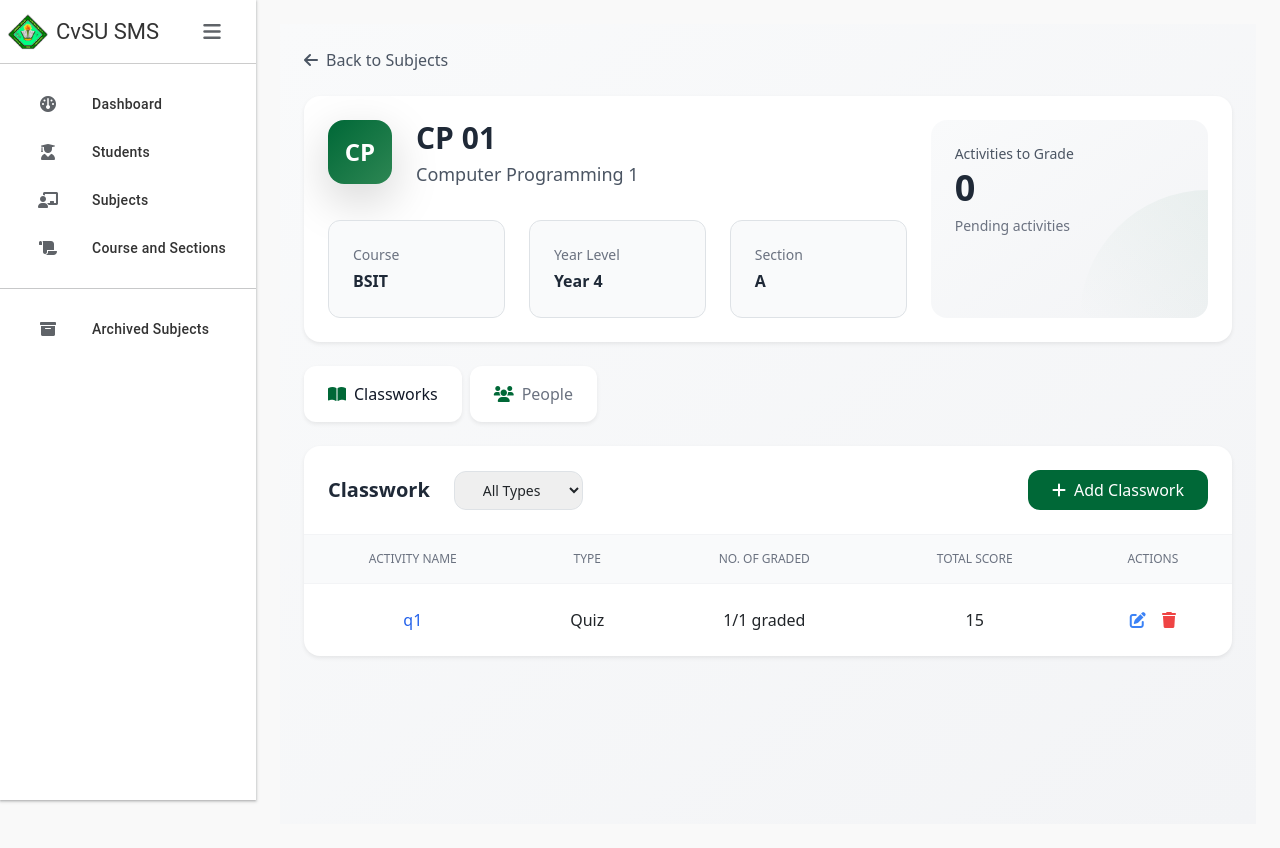
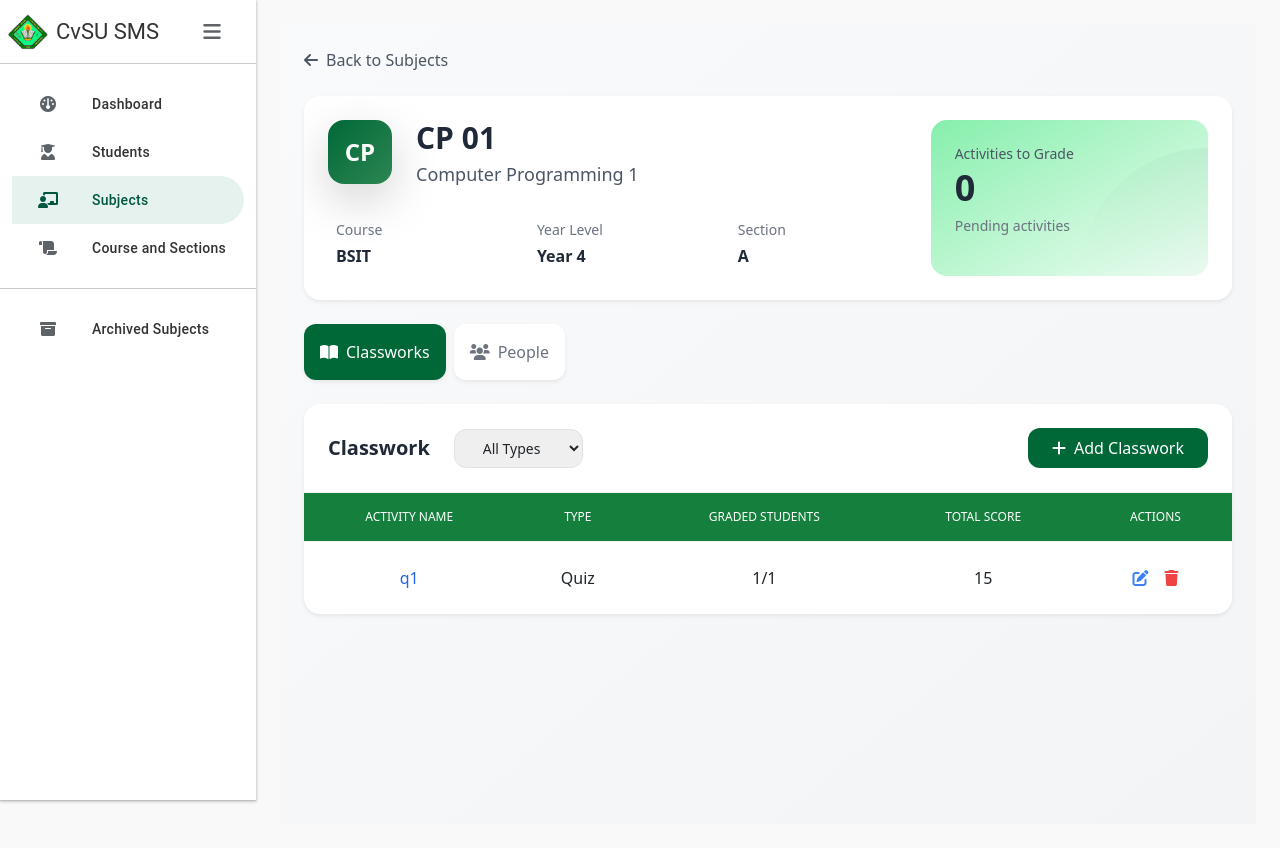
Before and after one commit to yowrexd/Student-Management-System, a Django app: a page that uses SMSapp/templates/base.html in a window 1280 px wide. Run offline with Django 5.2, Linux system fonts and the light colour scheme; data comes from the database, SQL or seed files in the repository; both versions use the stored data as it was after the commit; some libraries are stand-ins or nearby versions.

Commit message:
css tweaks

```diff
--- a/SMSapp/templates/base.html
+++ b/SMSapp/templates/base.html
@@ -173,7 +173,7 @@
                     </div>
                     <span class="nav-text">Students</span>
                 </a>
-                <a href="{% url 'subjects' %}" class="nav-link flex items-center {% if request.path == '/subjects/' %}active{% endif %}">
+                <a href="{% url 'subjects' %}" class="nav-link flex items-center {% if request.resolver_match.url_name == 'subjects' or request.resolver_match.url_name == 'subject_info' or request.resolver_match.url_name == 'grades' %}active{% endif %}">
                     <div class="nav-icon">
                         <i class="fas fa-chalkboard-teacher"></i>
                     </div>
--- a/SMSapp/templates/index.html
+++ b/SMSapp/templates/index.html
@@ -6,7 +6,6 @@
     <!-- Welcome Header -->
     <div class="mb-8">
         <h1 class="text-3xl font-bold text-[#006837]">Dashboard</h1>
-        <p class="text-gray-600 mt-1">Welcome back {% comment %}{{ request.user.username }}{% endcomment %} </p>
     </div>
 
     <!-- Primary Stats Grid -->
@@ -90,7 +89,7 @@
             <h3 class="text-lg font-semibold text-gray-800 mb-4">Students per Course</h3>
             <div class="space-y-4">
                 {% for course in course_stats %}
-                <div class="flex items-center justify-between">
+                <div class="flex items-center justify-between gap-8">
                     <div class="flex items-center gap-3">
                         <div class="w-8 h-8 rounded-lg bg-[#006837]/10 flex items-center justify-center text-[#006837]">
                             <i class="fas fa-graduation-cap"></i>
@@ -101,8 +100,7 @@
                         </div>
                     </div>
                     <div class="text-right">
-                        <p class="font-bold text-gray-800">{{ course.student_count }}</p>
-                        <p class="text-xs text-gray-500">Students</p>
+                        <p class="font-bold text-3xl text-gray-800">{{ course.student_count }}</p>
                     </div>
                 </div>
                 {% endfor %}
--- a/SMSapp/templates/subjectinfo.html
+++ b/SMSapp/templates/subjectinfo.html
@@ -29,16 +29,16 @@
                     </div>
 
                     <!-- Subject Details Grid -->
-                    <div class="grid grid-cols-3 gap-4 mt-8">
-                        <div class="p-4 rounded-xl bg-gray-50 border border-gray-100">
+                    <div class="grid grid-cols-3 gap-4 mt-4">
+                        <div class="p-2">
                             <p class="text-sm text-gray-500 mb-1">Course</p>
                             <p class="font-semibold text-gray-800">{{ subject.course.course_abv }}</p>
                         </div>
-                        <div class="p-4 rounded-xl bg-gray-50 border border-gray-100">
+                        <div class="p-2 rounded-xl">
                             <p class="text-sm text-gray-500 mb-1">Year Level</p>
                             <p class="font-semibold text-gray-800">Year {{ subject.year_level }}</p>
                         </div>
-                        <div class="p-4 rounded-xl bg-gray-50 border border-gray-100">
+                        <div class="p-2">
                             <p class="text-sm text-gray-500 mb-1">Section</p>
                             <p class="font-semibold text-gray-800">{{ subject.section }}</p>
                         </div>
@@ -46,7 +46,7 @@
                 </div>
 
                 <!-- Stats Card -->
-                <div class="bg-gradient-to-br from-gray-50 to-gray-100 rounded-2xl p-6 relative overflow-hidden">
+                <div class="bg-gradient-to-br from-green-300 to-green-50 rounded-2xl p-6 relative overflow-hidden">
                     <div class="relative z-10">
                         <p class="text-sm font-medium text-gray-600 mb-1">Activities to Grade</p>
                         <h3 class="text-4xl font-bold text-gray-800">
@@ -63,13 +63,13 @@
     <!-- Navigation Tabs -->
     <div class="flex gap-2 mb-6">
         <button id="classworkBtn"
-                class="px-6 py-3 rounded-xl font-medium transition-all duration-200 bg-white shadow-sm hover:shadow-md flex items-center gap-2">
-            <i class="fas fa-book-open text-[#006837]"></i>
+                class="px-3 py-3 rounded-xl font-medium transition-all duration-200 bg-white shadow-sm hover:shadow-md flex items-center gap-2">
+            <i class="fas fa-book-open"></i>
             <span>Classworks</span>
         </button>
         <button id="studentsBtn"
-                class="px-6 py-3 rounded-xl font-medium transition-all duration-200 bg-white shadow-sm hover:shadow-md flex items-center gap-2">
-            <i class="fas fa-users text-[#006837]"></i>
+                class="px-3 py-3 rounded-xl font-medium transition-all duration-200 bg-white shadow-sm hover:shadow-md flex items-center gap-2">
+            <i class="fas fa-users"></i>
             <span>People</span>
         </button>
     </div>
@@ -101,13 +101,13 @@
         <!-- Activities Table with modern styling -->
         <div class="overflow-x-auto">
             <table class="w-full">
-                <thead class="bg-gray-50 border-b border-gray-100">
+                <thead class="bg-green-700 border-b border-gray-100">
                     <tr>
-                        <th class="px-6 py-3 text-center text-xs font-medium text-gray-500 uppercase">Activity Name</th>
-                        <th class="px-6 py-3 text-center text-xs font-medium text-gray-500 uppercase">Type</th>
-                        <th class="px-6 py-3 text-center text-xs font-medium text-gray-500 uppercase">No. of graded</th>
-                        <th class="px-6 py-3 text-center text-xs font-medium text-gray-500 uppercase">Total Score</th>
-                        <th class="px-6 py-3 text-center text-xs font-medium text-gray-500 uppercase">Actions</th>
+                        <th class="px-6 py-3 text-center text-xs font-medium text-white uppercase">Activity Name</th>
+                        <th class="px-6 py-3 text-center text-xs font-medium text-white uppercase">Type</th>
+                        <th class="px-6 py-3 text-center text-xs font-medium text-white uppercase">Graded Students</th>
+                        <th class="px-6 py-3 text-center text-xs font-medium text-white uppercase">Total Score</th>
+                        <th class="px-6 py-3 text-center text-xs font-medium text-white uppercase">Actions</th>
                     </tr>
                 </thead>
                 <tbody class="divide-y divide-gray-100">
@@ -126,7 +126,7 @@
                         </td>
                         <td class="px-6 py-4 text-center">{{ activity.activity_type }}</td>
                         <td class="px-6 py-4 text-center">
-                            {{ activity.graded_count }}/{{ total_students }} graded
+                            {{ activity.graded_count }}/{{ total_students }}
                             {% if activity.is_pending %}
                                 <span class="text-yellow-600 text-xs">
                                     ({{ total_students|sub:activity.graded_count }} pending)
@@ -140,10 +140,6 @@
                             <button onclick="editActivity({{ activity.activity_id }})" class="text-blue-500 hover:text-blue-300 mr-3"><i class="fas fa-edit"></i></button>
                             <button onclick="deleteActivity({{ activity.activity_id }})" class="text-red-500 hover:text-red-300"><i class="fas fa-trash"></i></button>
                         </td>
-                    </tr>
-                    {% empty %}
-                    <tr>
-                        <td colspan="4" class="px-6 py-4 text-center text-gray-500">No classwork available</td>
                     </tr>
                     {% endfor %}
                 </tbody>
@@ -286,22 +282,19 @@
         <!-- Students Table -->
         <div class="overflow-x-auto">
             <table class="w-full">
-                <thead class="bg-gray-50 border-b border-gray-100">
+                <thead class="bg-green-700 border-b border-gray-100">
                     <tr>
-                        <th class="px-6 py-3 text-left text-xs font-medium text-gray-500 uppercase">Student ID</th>
-                        <th class="px-6 py-3 text-left text-xs font-medium text-gray-500 uppercase">Name</th>
-                        <th class="px-6 py-3 text-left text-xs font-medium text-gray-500 uppercase">Course</th>
-                        <th class="px-6 py-3 text-left text-xs font-medium text-gray-500 uppercase">Year & Section</th>
-                        <th class="px-6 py-3 text-left text-xs font-medium text-gray-500 uppercase">Actions</th>
+                        <th class="px-6 py-3 text-center text-xs font-medium text-white uppercase">Name</th>
+                        <th class="px-6 py-3 text-center text-xs font-medium text-white uppercase">Student ID</th>
+                        <th class="px-6 py-3 text-center text-xs font-medium text-white uppercase">Course</th>
+                        <th class="px-6 py-3 text-center text-xs font-medium text-white uppercase">Year & Section</th>
+                        <th class="px-6 py-3 text-center text-xs font-medium text-white uppercase">Actions</th>
                     </tr>
                 </thead>
                 <tbody class="divide-y divide-gray-100" id="enrolledStudentsTable">
                     {% for enrollment in enrolled_students %}
                     <tr class="hover:bg-gray-50 transition-colors">
-                        <td class="px-6 py-4 whitespace-nowrap">
-                            <span class="text-sm font-medium text-gray-900">{{ enrollment.student.student_id }}</span>
-                        </td>
-                        <td class="px-6 py-4 whitespace-nowrap">
+                        <td class="px-6 py-4 whitespace-nowrap text-center">
                             <div class="flex items-center">
                                 <div class="h-8 w-8 rounded-full bg-[#006837] flex items-center justify-center text-white font-medium text-sm">
                                     {{ enrollment.student.first_name|slice:":1" }}{{ enrollment.student.last_name|slice:":1" }}
@@ -312,15 +305,18 @@
                                 </div>
                             </div>
                         </td>
-                        <td class="px-6 py-4 whitespace-nowrap">
+                        <td class="px-6 py-4 whitespace-nowrap text-center">
+                            <span class="text-sm font-medium text-gray-900">{{ enrollment.student.student_id }}</span>
+                        </td>
+                        <td class="px-6 py-4 whitespace-nowrap text-center">
                             <span class="inline-flex items-center px-2.5 py-0.5 rounded-full text-xs font-medium bg-green-100 text-green-800">
                                 {{ enrollment.student.course.course_abv }}
                             </span>
                         </td>
-                        <td class="px-6 py-4 whitespace-nowrap text-sm text-gray-500">
+                        <td class="px-6 py-4 whitespace-nowrap text-sm text-gray-500 text-center">
                             Year {{ enrollment.student.year_level }} - {{ enrollment.student.section }}
                         </td>
-                        <td class="px-6 py-4 whitespace-nowrap">
+                        <td class="px-6 py-4 whitespace-nowrap text-center">
                             <button onclick="removeStudent('{{ enrollment.student.student_id }}')"
                                     class="text-red-600 hover:text-red-900 transition-colors">
                                 <i class="fas fa-user-minus"></i>
@@ -413,10 +409,10 @@ const classworkSection = document.getElementById('classworkSection');
 const studentsSection = document.getElementById('studentsSection');
 
 function setActiveButton(activeBtn, inactiveBtn) {
-    activeBtn.classList.add('bg-gray-100', 'text-gray-900');
-    activeBtn.classList.remove('text-gray-500');
-    inactiveBtn.classList.remove('bg-gray-100', 'text-gray-900');
-    inactiveBtn.classList.add('text-gray-500');
+    activeBtn.classList.add('bg-[#006837]', 'text-white');
+    activeBtn.classList.remove('text-gray-500', 'bg-white');
+    inactiveBtn.classList.remove('bg-[#006837]', 'text-white');
+    inactiveBtn.classList.add('text-gray-500', 'bg-white');
 }
 
 classworkBtn.addEventListener('click', function() {
@@ -476,14 +472,38 @@ document.getElementById('classworkForm').addEventListener('submit', function(e)
 function filterActivities() {
     const filterValue = document.getElementById('activityFilter').value;
     const rows = document.querySelectorAll('.activity-row');
+    let hasVisibleRows = false;
 
     rows.forEach(row => {
         if (filterValue === 'all' || row.dataset.type === filterValue) {
             row.style.display = '';
+            hasVisibleRows = true;
         } else {
             row.style.display = 'none';
         }
     });
+
+    // Get the tbody element
+    const tbody = document.querySelector('tbody');
+    const noResultsRow = document.getElementById('noActivitiesRow');
+
+    // If no activities are visible, show the message
+    if (!hasVisibleRows) {
+        if (!noResultsRow) {
+            tbody.insertAdjacentHTML('beforeend', `
+                <tr id="noActivitiesRow">
+                    <td colspan="5" class="px-6 py-4 text-center text-gray-500">
+                        No ${filterValue === 'all' ? 'activities' : filterValue.toLowerCase()} found
+                    </td>
+                </tr>
+            `);
+        } else {
+            noResultsRow.querySelector('td').textContent = `No ${filterValue === 'all' ? 'activities' : filterValue.toLowerCase()} found`;
+            noResultsRow.style.display = '';
+        }
+    } else if (noResultsRow) {
+        noResultsRow.style.display = 'none';
+    }
 }
 
 function editActivity(activityId) {
--- a/SMSapp/templates/subjects.html
+++ b/SMSapp/templates/subjects.html
@@ -20,13 +20,13 @@
     <!-- Subject Cards Grid -->
     <div class="grid grid-cols-1 md:grid-cols-2 lg:grid-cols-3 gap-8">
         {% for subject in subjects %}
-        <div class="relative group bg-white rounded-2xl overflow-hidden transition-all duration-300 hover:-translate-y-1 border border-gray-100 hover:shadow-[0_20px_35px_-10px_rgba(0,104,55,0.1)]">
+        <div class="relative bg-white rounded-2xl overflow-hidden transition-all duration-300 hover:-translate-y-1 border border-gray-100 hover:shadow-[0_20px_35px_-10px_rgba(0,104,55,0.1)]">
             <!-- 3-dots Dropdown Button -->
             <div class="absolute top-6 right-6 z-50 ">
                 <button type="button"
-                        class="p-2 rounded-full transition-colors relative"
+                        class="p-2 rounded-full transition-colors relative group"
                         onclick="event.preventDefault(); toggleDropdown(this)">
-                    <i class="fas fa-ellipsis-v text-gray-600"></i>
+                    <i class="fas fa-ellipsis-v text-gray-900 group-hover:text-gray-700"></i>
                 </button>
                 <div class="absolute right-0 mt-1 w-48 bg-white rounded-xl shadow-xl border border-gray-100 hidden">
                     <button onclick="event.stopPropagation(); editSubject('{{ subject.subject_code }}')"
```
Also changed, not shown: SMSapp/templates/courses.html (+16 -10 lines), SMSapp/templates/grades.html (+11 -11 lines), SMSapp/templates/studentsubinfo.html (+7 -4 lines), db.sqlite3.
